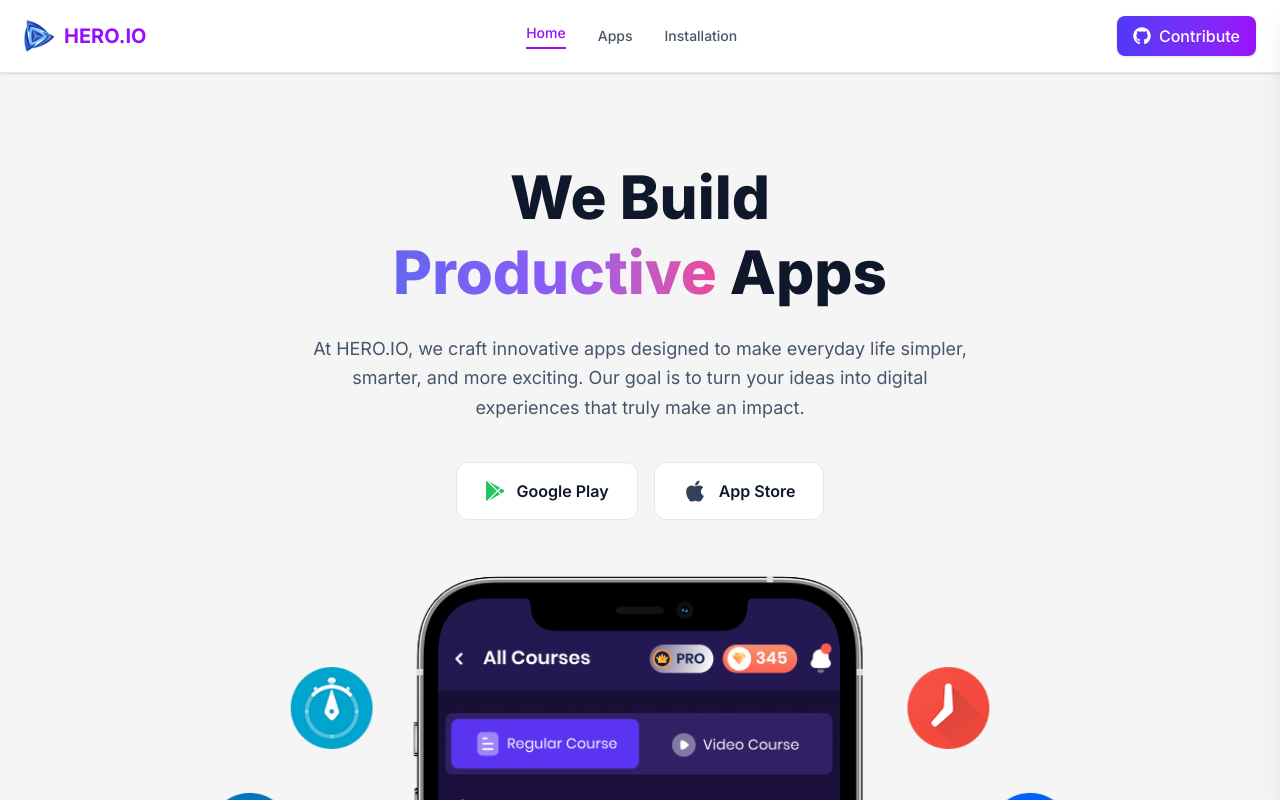
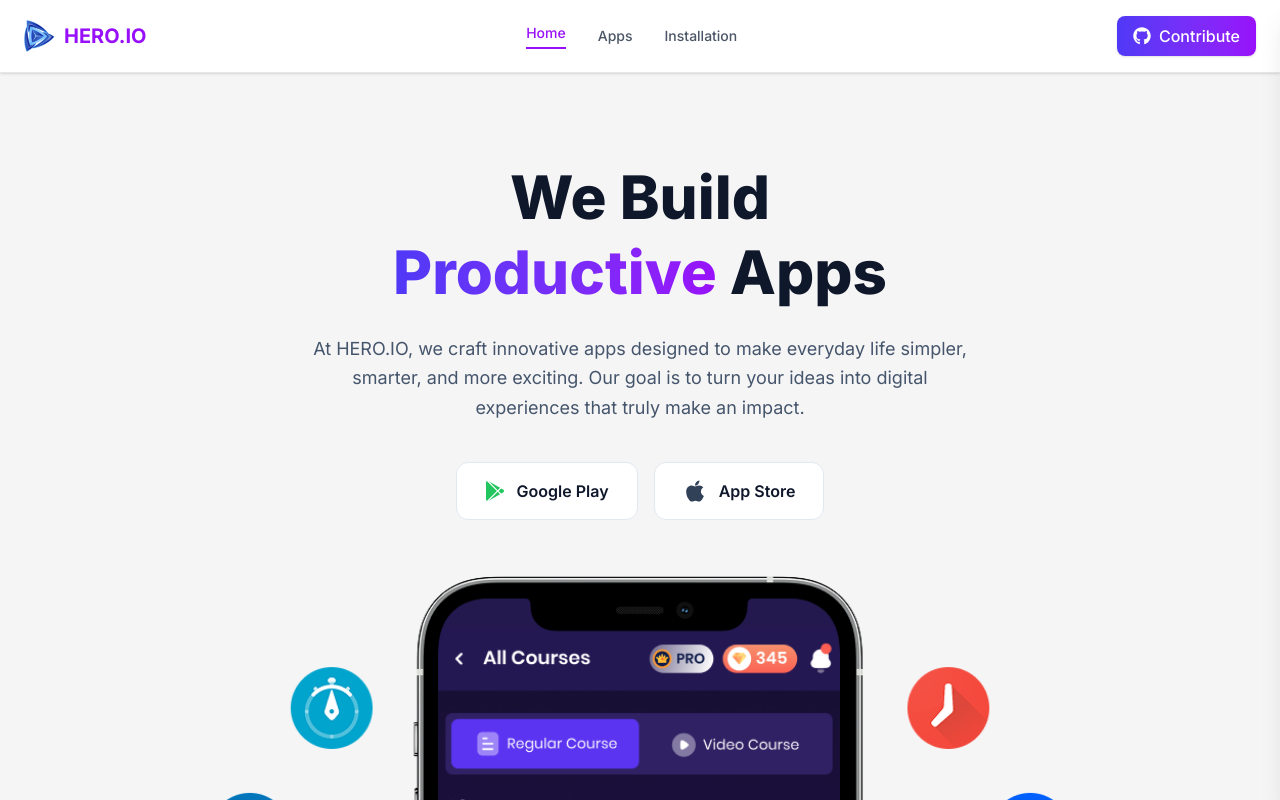
Before and after one commit to iamOmarFaruk/hero-app, a React (Vite) app: page / in a window 1280 px wide. Shown: the top 800 px of the page. Built offline with nearby package versions, Linux system fonts and the light colour scheme.

Commit message:
fix hero

```diff
--- a/src/components/Hero.jsx
+++ b/src/components/Hero.jsx
@@ -7,7 +7,7 @@
       <div className="relative z-10 mx-auto flex max-w-5xl flex-col items-center px-6 pb-0 pt-24 text-center md:px-10">
         <h1 className="max-w-3xl text-4xl font-extrabold leading-tight text-slate-900 sm:text-5xl md:text-6xl">
           <span className="block text-[#0F172A]">We Build</span>
-          <span className="bg-gradient-to-r from-[#6366F1] via-[#8B5CF6] to-[#EC4899] bg-clip-text text-transparent">
+          <span className="bg-gradient-to-r from-indigo-600 to-purple-600 bg-clip-text text-transparent">
             Productive
           </span>{' '}
           <span className="text-[#0F172A]">Apps</span>
```
